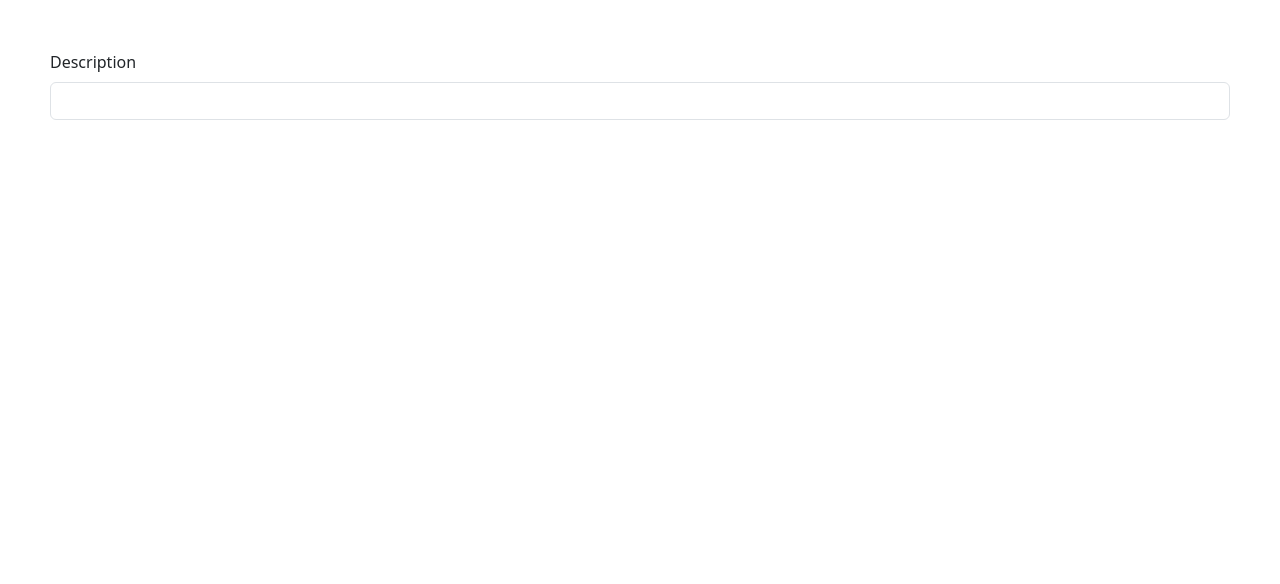
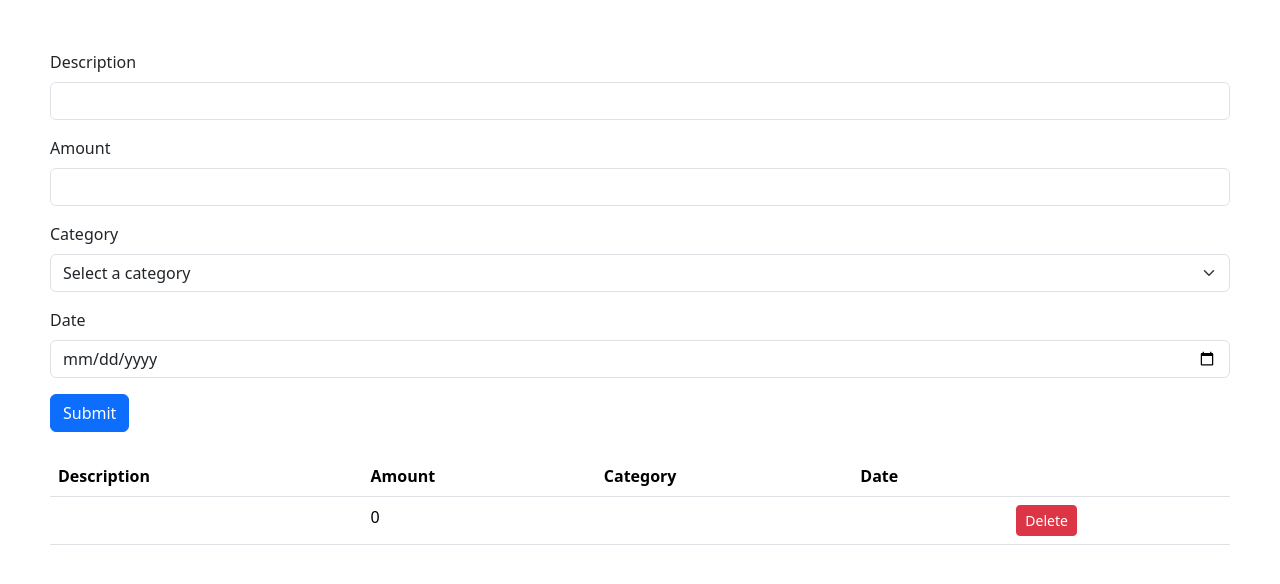
Before and after one commit to josephArinaitwe/basics, a React (Vite) app: page / in a window 1280 px wide. Shown: the top 584 px of the page. Built offline with nearby package versions, Linux system fonts and the light colour scheme.

Commit message:
form building project

```diff
--- a/src/components/ExpenseTrackerForm.tsx
+++ b/src/components/ExpenseTrackerForm.tsx
@@ -1,14 +1,84 @@
-import React from 'react'
+import React, { useState } from 'react'
+import {FieldValues, useForm} from 'react-hook-form';
+import { set, z } from 'zod';
+import { zodResolver } from '@hookform/resolvers/zod';
+
+const schema = z.object({
+    description: z.string().min(3, {message: 'Description must be at least 3 characters long.'}),
+    amount: z.number().min(1, {message: 'Amount must be at least 1.'}),
+    category: z.string().min(1, {message: 'Category is required.'}),
+    date: z.string().min(1, {message: 'Date is required.'})
+})
+
+type FormData = z.infer<typeof schema>;
 
 const ExpenseTrackerForm = () => {
+    const [ListItem, setListItem] = useState({
+        description: '',
+        amount: 0,
+        category: '',
+        date: ''
+    })
+    const {register, handleSubmit, formState: { errors }} = useForm<FormData>({resolver: zodResolver(schema)});
+    const onSubmit = (data: FieldValues) => {setListItem({
+        description: data.description,
+        amount: data.amount,
+        category: data.category,
+        date: data.date
+    }), console.log(ListItem)}
   return (
     <>
-        <form>
+        <form action="" onSubmit={handleSubmit(onSubmit)}>
             <div className="mb-3">
                 <label htmlFor="description" className="form-label">Description</label>
-                <input id="description" type="text" className="form-control" />
+                <input {...register('description')} id="description" type="text" className="form-control" />
+                {errors.description && <p className="text-danger">{errors.description.message}</p>}
             </div>
+            <div className="mb-3">
+                <label htmlFor="amount" className="form-label">Amount</label>
+                <input {...register('amount', {valueAsNumber: true})} id="amount" type="number" className="form-control" />
+                {errors.amount && <p className="text-danger">{errors.amount.message}</p>}
+            </div>
+            <div className="mb-3">
+                <label htmlFor="category" className="form-label">Category</label>
+                <select {...register('category')} id="category" className="form-select">
+                    <option value="">Select a category</option>
+                    <option value="groceries">Groceries</option>
+                    <option value="utilities">Utilities</option>
+                    <option value="entertainment">Entertainment</option>
+
+                </select>
+                {errors.category && <p className="text-danger">{errors.category.message}</p>}
+            </div>
+            <div className="mb-3">
+                <label htmlFor="date" className="form-label">Date</label>
+                <input {...register('date')} id="date" type="date" className="form-control" />
+                {errors.date && <p className="text-danger">{errors.date.message}</p>}
+            </div>
+            <button type="submit" className="btn btn-primary">Submit</button>
         </form>
+
+        <table className="table mt-4">
+            <thead>
+                <tr>
+                    <th>Description</th>
+                    <th>Amount</th>
+                    <th>Category</th>
+                    <th>Date</th>
+                    <th> </th>
+                </tr>
+            </thead>
+            <tbody>
+                <tr>
+                    <td>{ListItem.description}</td>
+                    <td>{ListItem.amount}</td>
+                    <td>{ListItem.category}</td>
+                    <td>{ListItem.date}</td>
+                    <td><button className="btn btn-danger btn-sm">Delete</button></td>
+                </tr>
+            </tbody>
+        </table>
+
     </>
   )
 }
```
